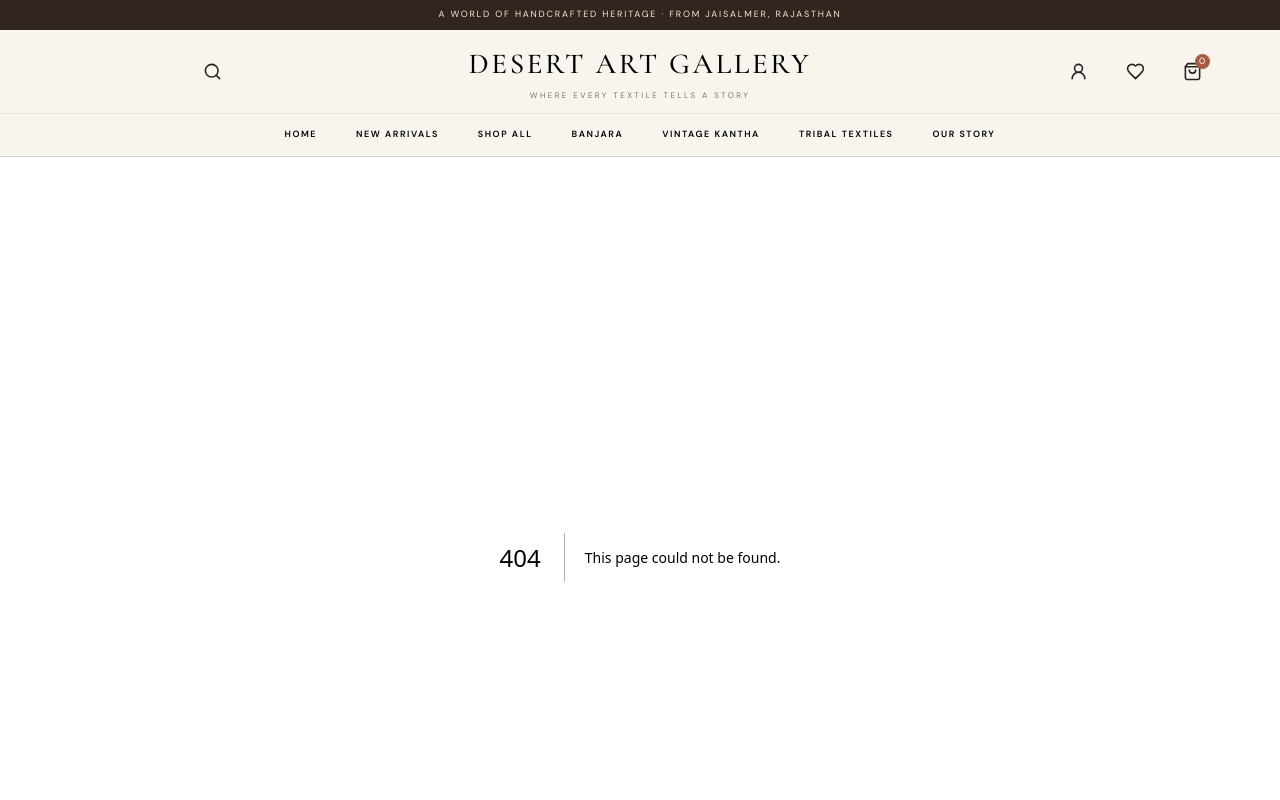
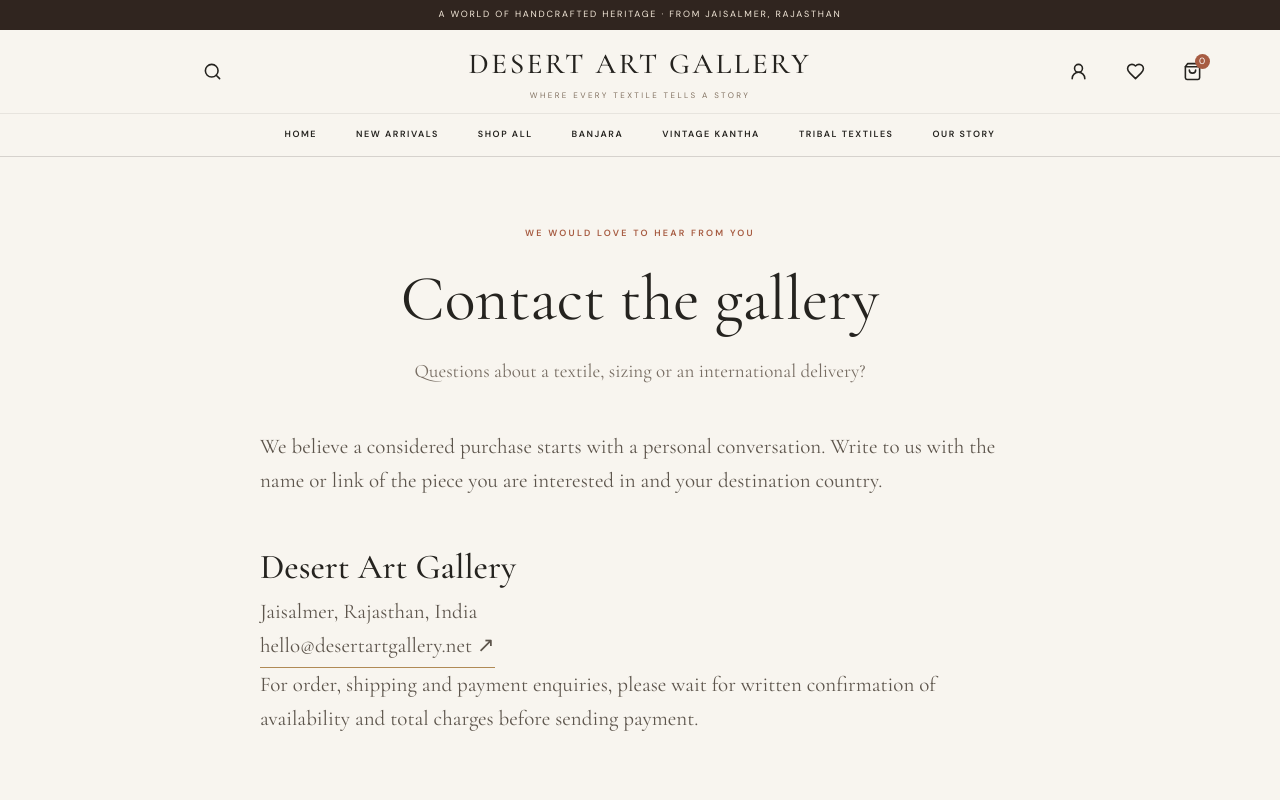
Before and after one commit to tchouhanjsm/desert-art-gallery, a Next.js app: page /contact in a window 1280 px wide. Before the commit this address had no page. Shown: the top 800 px of the page. Built offline with nearby package versions, Linux system fonts and the light colour scheme.

Commit message:
feat: build src/app/contact/page.tsx

```diff
--- /dev/null
+++ b/src/app/contact/page.tsx
@@ -0,0 +1,2 @@
+export const metadata={title:"Contact",description:"Contact Desert Art Gallery in Jaisalmer, Rajasthan."};
+export default function ContactPage(){return <div className="page-shell"><div className="page-heading"><div className="section-kicker">WE WOULD LOVE TO HEAR FROM YOU</div><h1>Contact the gallery</h1><p>Questions about a textile, sizing or an international delivery?</p></div><div className="info-copy"><p>We believe a considered purchase starts with a personal conversation. Write to us with the name or link of the piece you are interested in and your destination country.</p><h2>Desert Art Gallery</h2><p>Jaisalmer, Rajasthan, India</p><p><a className="contact-link" href="mailto:hello@desertartgallery.net">hello@desertartgallery.net ↗</a></p><p>For order, shipping and payment enquiries, please wait for written confirmation of availability and total charges before sending payment.</p></div></div>;}
```
